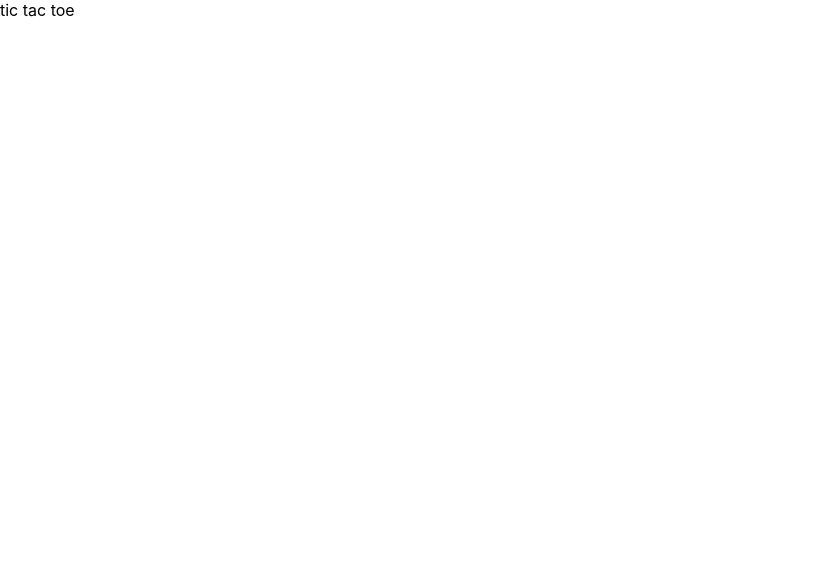
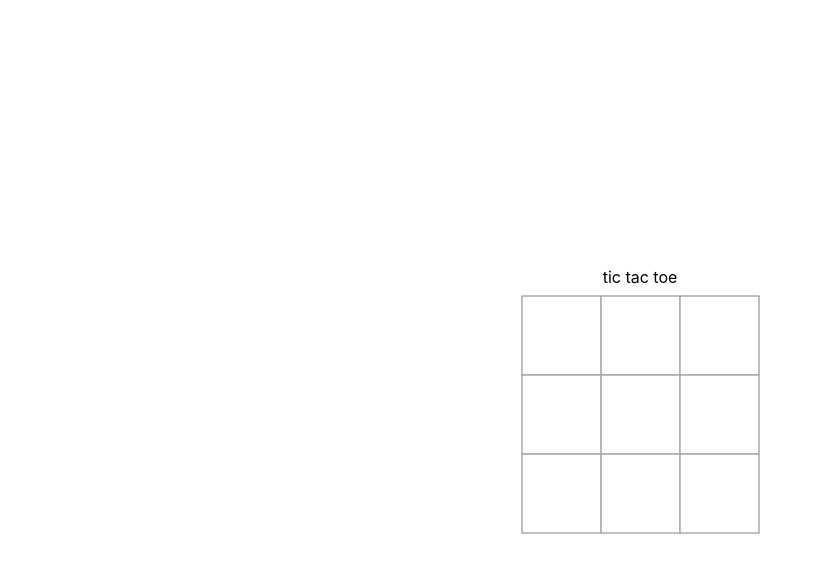
Before and after one commit to paubonilla/old-tic-tac-toe, a React (Create React App) app: page / in a window 1280 px wide. Shown: the top 572 px of the page, without its empty margins (0-822 px from the left). Built offline with nearby package versions, Linux system fonts and the light colour scheme.

Commit message:
added components

```diff
--- a/src/App.css
+++ b/src/App.css
@@ -0,0 +1,42 @@
+.title {
+    margin-bottom: 10px;
+    display: flex;
+    justify-content: center;
+}
+
+.square {
+    background: white;
+    border: 1px solid gray;
+    float: left;
+    margin-right: -1px;
+    margin-top: -1px;
+    padding: 0;
+    width: 80px;
+    height: 80px;
+    text-align: center;
+    font-size: 40px;
+    font-weight: bold;
+    line-height: 80px;
+}
+
+.square:focus {
+    outline: none;
+}
+
+/* Board */
+.border-row::after {
+    clear: both;
+    content: "";
+    display: table;
+}
+
+/* Game */
+.game {
+    position: absolute;
+    top: 50%;
+    left: 50%;
+    transform: translate(-50%, -50%);
+    display: flex;
+    flex-direction: row;
+    margin: 0 auto;
+}
--- a/src/App.js
+++ b/src/App.js
@@ -2,10 +2,12 @@ import React from 'react';
 
 import './App.css';
 
+import Game from './components/Game';
+
 function App() {
   return (
     <div className="App">
-      tic tac toe
+      <Game />
     </div>
   );
 }
--- /dev/null
+++ b/src/components/Board.js
@@ -0,0 +1,32 @@
+import React, { Component } from 'react'
+import Square from './Square'
+
+export default class Board extends Component {
+    renderSquare(i) {
+        return <Square
+            value={this.props.squares[i]}
+            onClick={() => this.props.onClick(i)}
+        />
+    }
+    render() {
+        return (
+            <div>
+                <div className="border-row">
+                    {this.renderSquare(0)}
+                    {this.renderSquare(1)}
+                    {this.renderSquare(2)}
+                </div>
+                <div className="border-row">
+                    {this.renderSquare(3)}
+                    {this.renderSquare(4)}
+                    {this.renderSquare(5)}
+                </div>
+                <div className="border-row">
+                    {this.renderSquare(6)}
+                    {this.renderSquare(7)}
+                    {this.renderSquare(8)}
+                </div>
+            </div>
+        )
+    }
+}
--- /dev/null
+++ b/src/components/Game.js
@@ -0,0 +1,44 @@
+import React, { Component } from 'react'
+import Board from './Board';
+
+export default class Game extends Component {
+    constructor(props) {
+        super(props);
+        this.state = {
+            xIsNext: true,
+            stepNumber: 0,
+            history: [
+                { squares: Array(9).fill(null) }
+            ]
+        }
+    }
+    handleClick(i) {
+        const history = this.state.history.slice(0, this.state.stepNumber + 1);
+        const current = history[history.length - 1];
+        const squares = current.squares.slice();
+        squares[i] = this.state.xIsNext ? 'X' : 'O';
+        this.setState({
+            history: history.concat({
+                squares: squares
+            }),
+            xIsNext: !this.state.xIsNext,
+            stepNumber: history.length
+        })
+
+    }
+    render() {
+        const history = this.state.history
+        const current = history[this.state.stepNumber];
+        return (
+            <div className="game">
+                <div className="game-board">
+                    <div className="title">tic tac toe</div>
+                    <Board
+                        onClick={(i) => this.handleClick(i)}
+                        squares={current.squares}
+                    />
+                </div>
+            </div>
+        )
+    }
+}
--- /dev/null
+++ b/src/components/Square.js
@@ -0,0 +1,12 @@
+import React from 'react'
+
+export default function Square(props) {
+    return (
+        <button
+            className="square"
+            onClick={props.onClick}
+        >
+            {props.value}
+        </button>
+    )
+}
```
